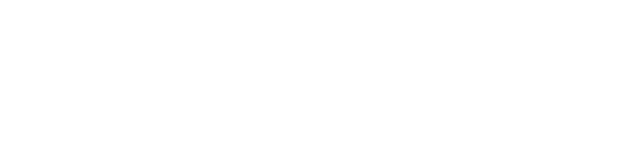
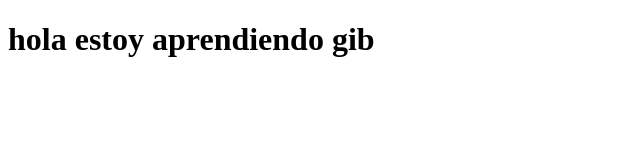
Before and after one commit to Juanrch19/git-tutorial, a plain HTML site: page index.html in a window 1280 px wide. Shown: the whole page, without its empty margins (0-640 px from the left). Drawn offline with Linux system fonts and the light colour scheme.

Commit message:
agregamos un h1 en el index

```diff
--- a/index.html
+++ b/index.html
@@ -7,6 +7,6 @@
     <title>Document</title>
 </head>
 <body>
-
+    <h1>hola estoy aprendiendo gib</h1>
 </body>
 </html>
```
